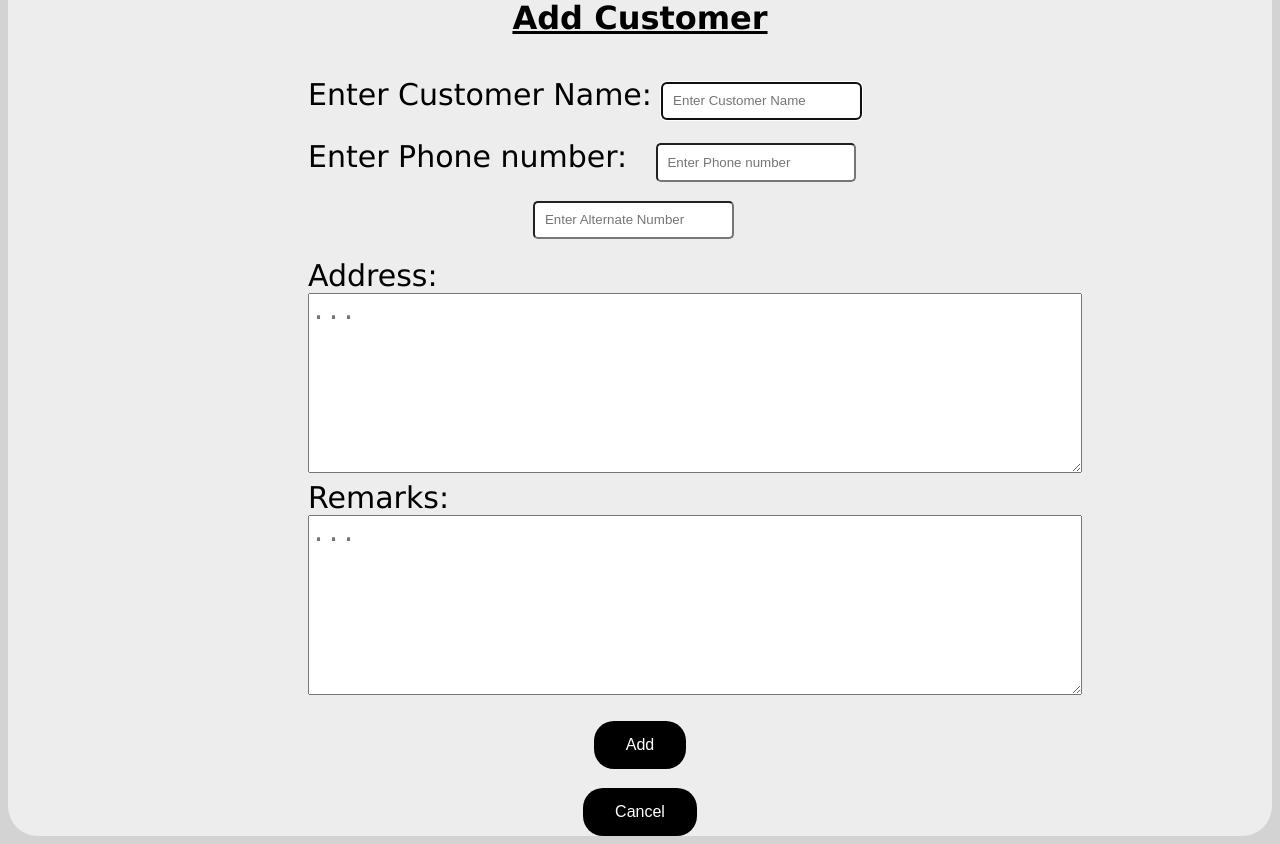
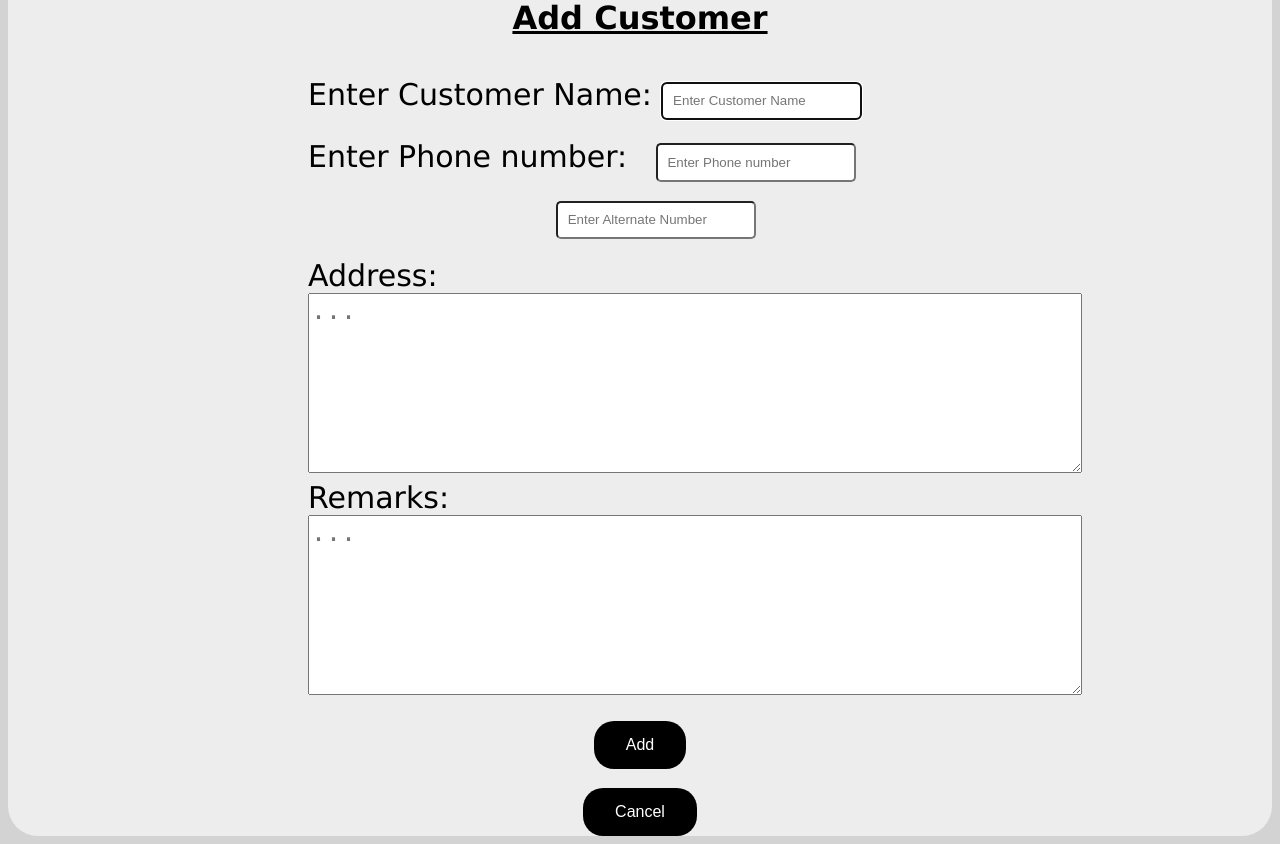
Before and after one commit to faashes/stock-management, a Django app: page /add_customer in a window 1280 px wide. Shown: the part 156-1000 px from the top of the page. Run offline with Django 3.2, Linux system fonts and the light colour scheme.

Commit message:
Initial commit

```diff
--- a/storedb/templates/add_customer.html
+++ b/storedb/templates/add_customer.html
@@ -71,7 +71,7 @@ height: 100px;
         border-radius: 5px;
         }
         .tab{
-        padding-left: 20.2%;
+        padding-left: 25.2%;
         }
     </style>
     <body>
@@ -81,7 +81,7 @@ height: 100px;
     <label style="font-size:30px;">Enter Customer Name: <input type="text" name="name" placeholder="Enter Customer Name" autofocus required></label><br><br>
        <label style="font-size:30px;">Enter Phone number:&nbsp;&nbsp;
         <input type="number" name="phone1" placeholder="Enter Phone number"></label><br><br>
-     <span class="tab"> &nbsp;&nbsp;&nbsp;&nbsp;&nbsp;<label>&nbsp;<input type="number" name="phone2" placeholder="Enter Alternate Number"tabindex="-1"></label>
+     <span class="tab"><label>&nbsp;<input type="number" name="phone2" placeholder="Enter Alternate Number"tabindex="-1"></label>
 </div><br>
 <style>
     .address{
--- a/storedb/templates/create_inv.html
+++ b/storedb/templates/create_inv.html
@@ -128,7 +128,7 @@ border-radius: 5px;
                 {% endfor %}
                 </select>
             </td>
-<!--            <td><input type="text" name="unit" placeholder="(Ltr/Kg/Grams)"></td>-->
+<!--            <td><input type="text" name="unit" placeholder="(Ltr/Kg/Grams)"></td>-  ->
             <td><input type="text" name="quant" placeholder="Enter Quantity" required style="width:90%"></td>
             <td><input type="text" name="rate" placeholder="Enter Price" required style="width:90%"></td>
             <td><input type="text" name="total" placeholder="Generated Automatically" required disabled style="width:90%"></td>
```
